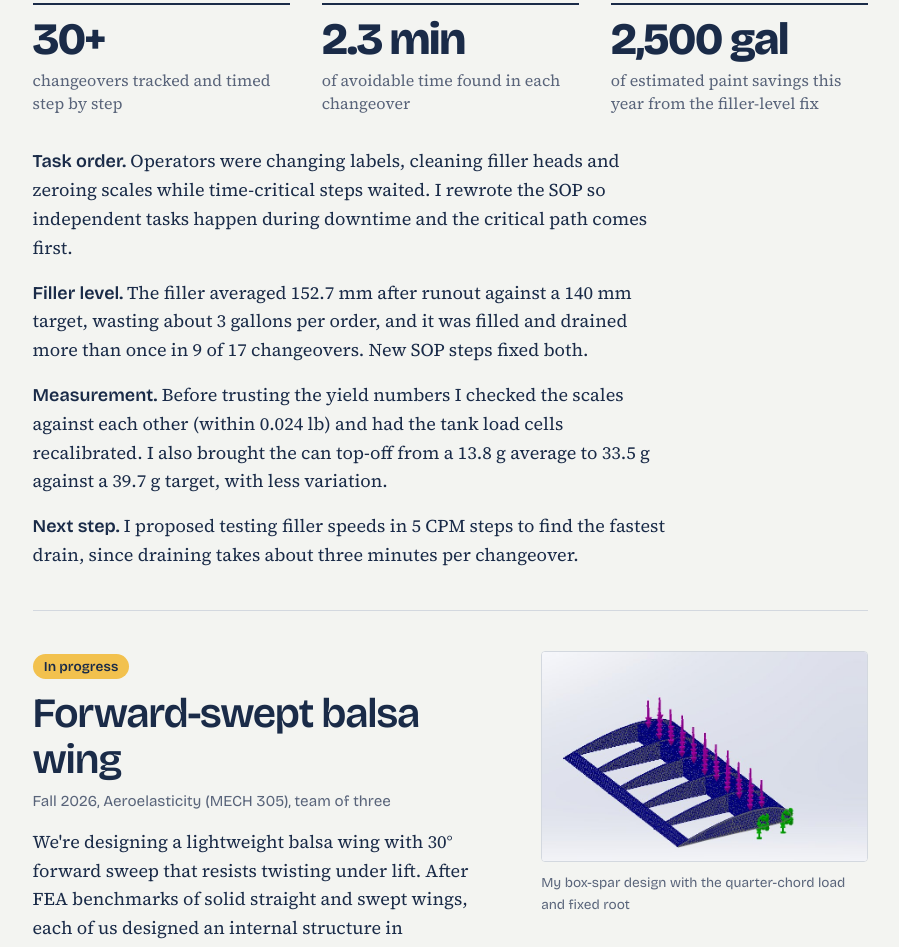
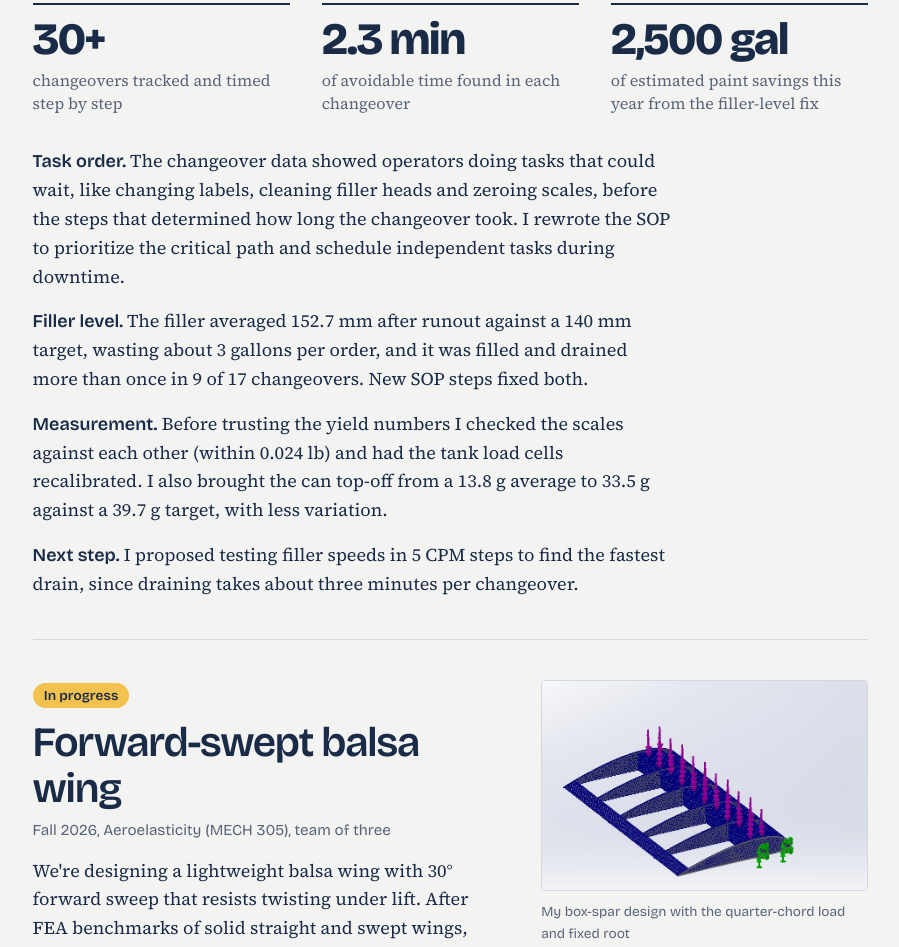
Before and after one commit to cjherman16/cjherman16.github.io, a plain HTML site: page index.html in a window 1280 px wide. Shown: the part 1917-2864 px from the top of the page, without its empty margins (361-1260 px from the left). Drawn offline with nearby package versions, Linux system fonts and the light colour scheme.

Commit message:
Reword task order finding
Co-Authored-By: Claude Opus 5.5 <noreply@anthropic.com>
Claude-Session: https://claude.ai/code/session_01Hi9Y9QL7hpsvvWWtWZmxuF

```diff
--- a/index.html
+++ b/index.html
@@ -129,7 +129,7 @@
               <div><dt>2,500 gal</dt><dd>of estimated paint savings this year from the filler-level fix</dd></div>
             </dl>
             <ul class="findings">
-              <li><strong>Task order.</strong> Operators were changing labels, cleaning filler heads and zeroing scales while time-critical steps waited. I rewrote the SOP so independent tasks happen during downtime and the critical path comes first.</li>
+              <li><strong>Task order.</strong> The changeover data showed operators doing tasks that could wait, like changing labels, cleaning filler heads and zeroing scales, before the steps that determined how long the changeover took. I rewrote the SOP to prioritize the critical path and schedule independent tasks during downtime.</li>
               <li><strong>Filler level.</strong> The filler averaged 152.7 mm after runout against a 140 mm target, wasting about 3 gallons per order, and it was filled and drained more than once in 9 of 17 changeovers. New SOP steps fixed both.</li>
               <li><strong>Measurement.</strong> Before trusting the yield numbers I checked the scales against each other (within 0.024 lb) and had the tank load cells recalibrated. I also brought the can top-off from a 13.8 g average to 33.5 g against a 39.7 g target, with less variation.</li>
               <li><strong>Next step.</strong> I proposed testing filler speeds in 5 CPM steps to find the fastest drain, since draining takes about three minutes per changeover.</li>
```
